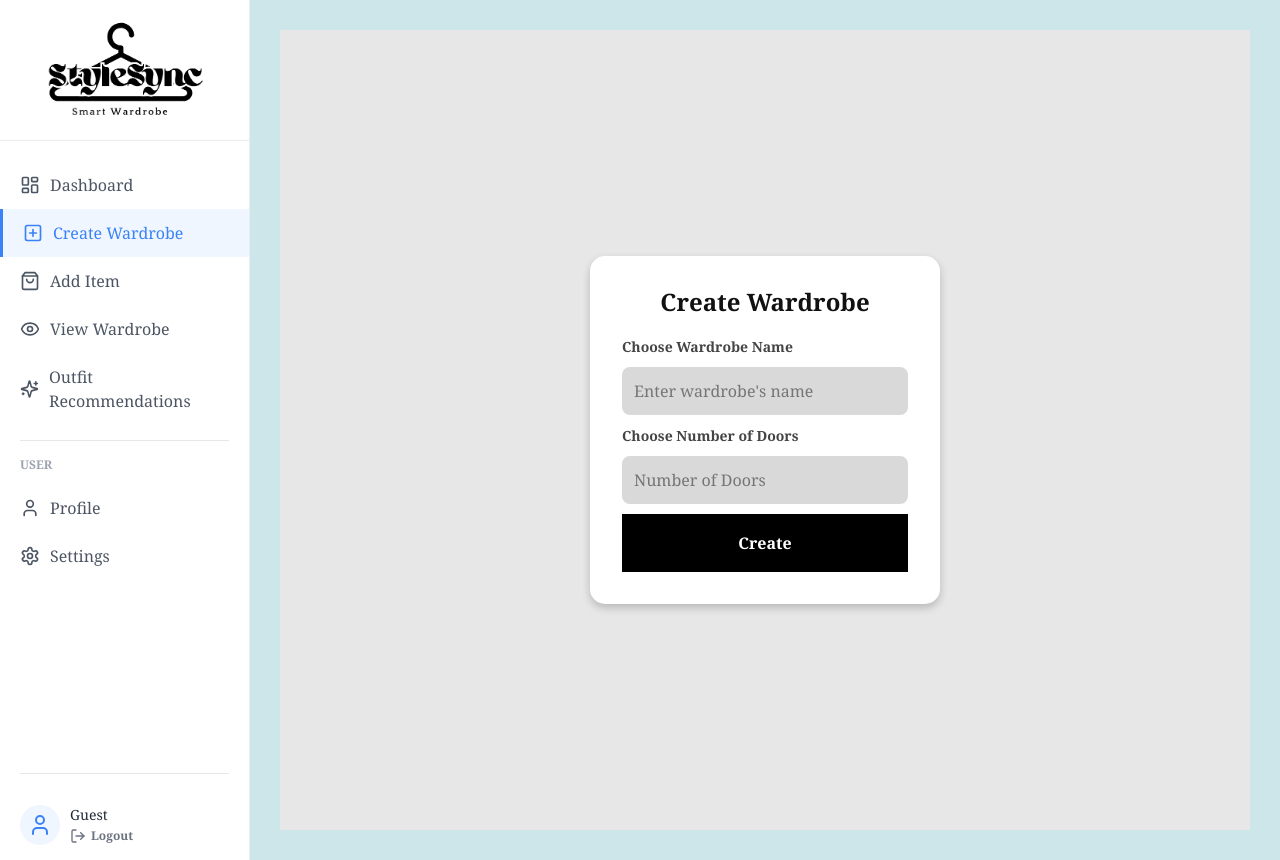
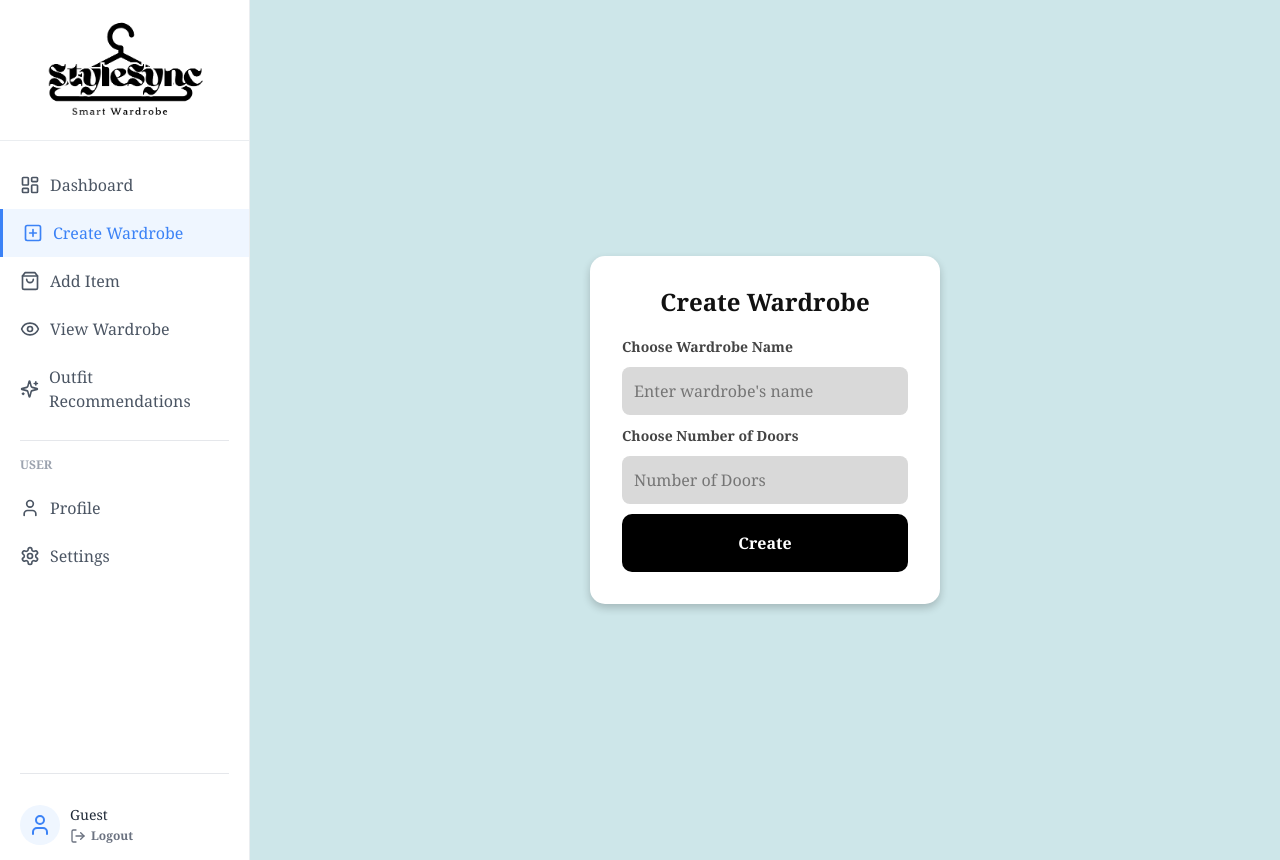
Before and after one commit to AdvaLevine/StyleSync, a React (Create React App) app in the folder frontend/: page /create-wardrobe in a window 1280 px wide. Built offline with nearby package versions, Linux system fonts and the light colour scheme; sample sign-in values are in the browser's storage; what amazon-cognito-identity-js would draw is missing.

Commit message:
style: update CreateWardrobe styles with a new background color and enhance button appearance for better aesthetics and browser compatibility

```diff
--- a/frontend/src/assets/styles/CreateWardrobe.css
+++ b/frontend/src/assets/styles/CreateWardrobe.css
@@ -13,18 +13,8 @@ html, body {
     justify-content: center;
     align-items: center;
     height: 100vh;
-    background-color: #E7E7E7; /* Light gray background */
+    background-color: #cde6e9 ; /* Light gray background */
     position: relative;
-  }
-
-  /* Back Button */
-  .back-button {
-    position: absolute;
-    top: 20px;
-    left: 20px;
-    font-size: 24px;
-    text-decoration: none;
-    color: black;
   }
 
   /* Signup Box */
@@ -89,3 +79,10 @@ html, body {
     color: rgb(25, 179, 179);
     margin-top: 10px;
   }
+
+/* Make this specific to override browser defaults */
+.create-wardrobe-box button {
+  border-radius: 10px !important; /* Use !important to override other styles */
+  -webkit-appearance: none; /* Fix for Safari */
+  appearance: none; /* Standard property */
+}
```
